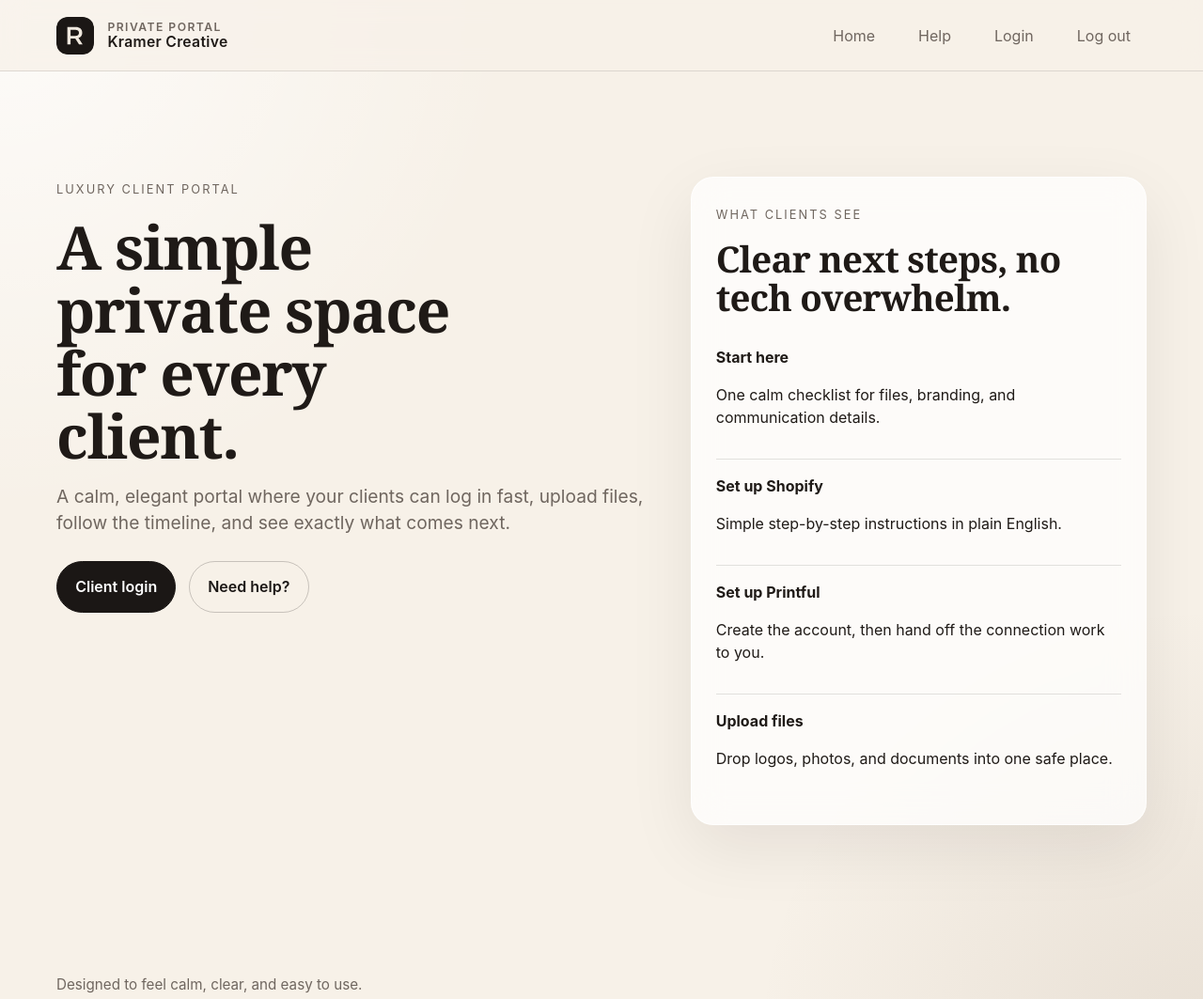
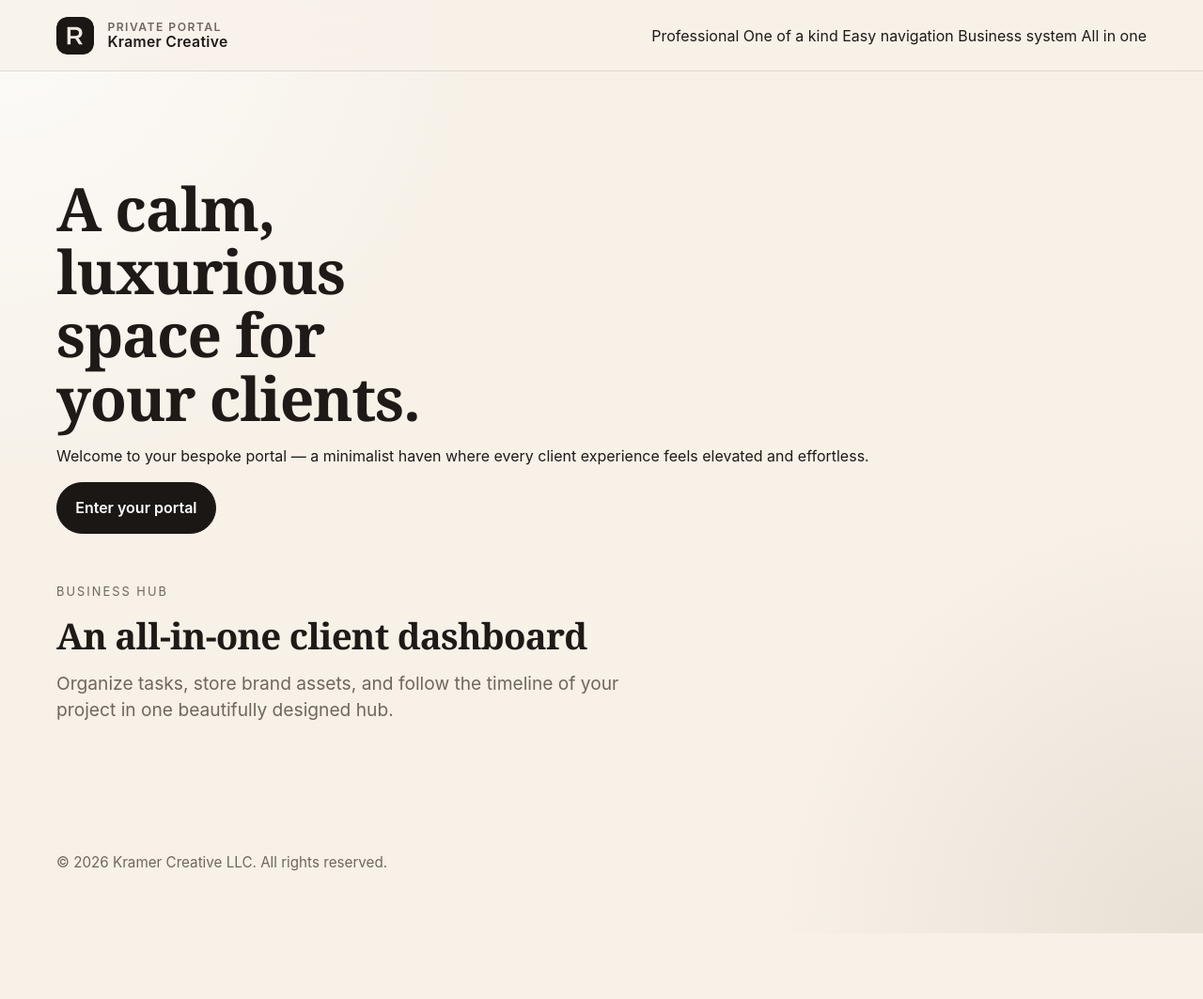
Before and after one commit to rileykramer/client-portal, a plain HTML site: page index.html in a window 1280 px wide. Shown: the top 1063 px of the page at 94% size. After the commit the page ends 993 px from the top, so only its background shows below. Drawn offline with Linux system fonts and the light colour scheme; files that its build step writes are made by us from their sources; a script that the page names is missing; files whose address does not match are found by name.

Commit message:
Redesign homepage for luxury dark theme

```diff
--- a/index.html
+++ b/index.html
@@ -6,7 +6,7 @@
   <title>Client Portal</title>
   <link rel="stylesheet" href="assets/styles.css" />
 </head>
-<body class="portal-shell">
+<body class="portal-shell dark-theme">
   <header class="site-header">
     <div class="site-header__inner">
       <a class="brand" href="index.html">
@@ -16,11 +16,12 @@
           <span class="brand__name">Kramer Creative</span>
         </span>
       </a>
-      <nav class="nav">
-        <a href="index.html">Home</a>
-        <a href="help.html">Help</a>
-        <a href="login.html">Login</a>
-        <button type="button" class="js-logout">Log out</button>
+      <nav class="chip-nav">
+        <span class="chip">Professional</span>
+        <span class="chip">One of a kind</span>
+        <span class="chip">Easy navigation</span>
+        <span class="chip">Business system</span>
+        <span class="chip">All in one</span>
       </nav>
     </div>
   </header>
@@ -28,26 +29,28 @@
   <div id="toast" class="status hidden" style="position:fixed;right:1rem;bottom:1rem;z-index:999;"></div>
 
   <main class="page">
-    <section class="hero">
+    <section class="hero hero--luxury">
+      <div class="container">
+        <h1 class="hero-title">A calm, luxurious space for your clients.</h1>
+        <p class="hero-desc">Welcome to your bespoke portal — a minimalist haven where every client experience feels elevated and effortless.</p>
+        <div class="actions">
+          <a class="btn" href="login.html">Enter your portal</a>
+        </div>
+      </div>
+    </section>
+
+    <section class="preview">
       <div class="container split">
-        <div>
-          <span class="eyebrow">Luxury client portal</span>
-          <h1>A simple private space for every client.</h1>
-          <p class="lead">A calm, elegant portal where your clients can log in fast, upload files, follow the timeline, and see exactly what comes next.</p>
-          <div class="actions">
-            <a class="btn" href="login.html">Client login</a>
-            <a class="btn btn--secondary" href="help.html">Need help?</a>
+        <div class="preview-content">
+          <span class="eyebrow">Business Hub</span>
+          <h2>An all-in-one client dashboard</h2>
+          <p class="lead">Organize tasks, store brand assets, and follow the timeline of your project in one beautifully designed hub.</p>
+        </div>
+        <div class="preview-window">
+          <div class="window-top"></div>
+          <div class="window-body">
+            <!-- This empty pane gives the impression of a software preview -->
           </div>
-        </div>
-        <div class="panel">
-          <span class="eyebrow">What clients see</span>
-          <h2>Clear next steps, no tech overwhelm.</h2>
-          <ul class="list">
-            <li><strong>Start here</strong><p>One calm checklist for files, branding, and communication details.</p></li>
-            <li><strong>Set up Shopify</strong><p>Simple step-by-step instructions in plain English.</p></li>
-            <li><strong>Set up Printful</strong><p>Create the account, then hand off the connection work to you.</p></li>
-            <li><strong>Upload files</strong><p>Drop logos, photos, and documents into one safe place.</p></li>
-          </ul>
         </div>
       </div>
     </section>
@@ -55,7 +58,7 @@
 
   <footer class="footer">
     <div class="container">
-      <p>Designed to feel calm, clear, and easy to use.</p>
+      <p>&copy; 2026 Kramer Creative LLC. All rights reserved.</p>
     </div>
   </footer>
 
```
